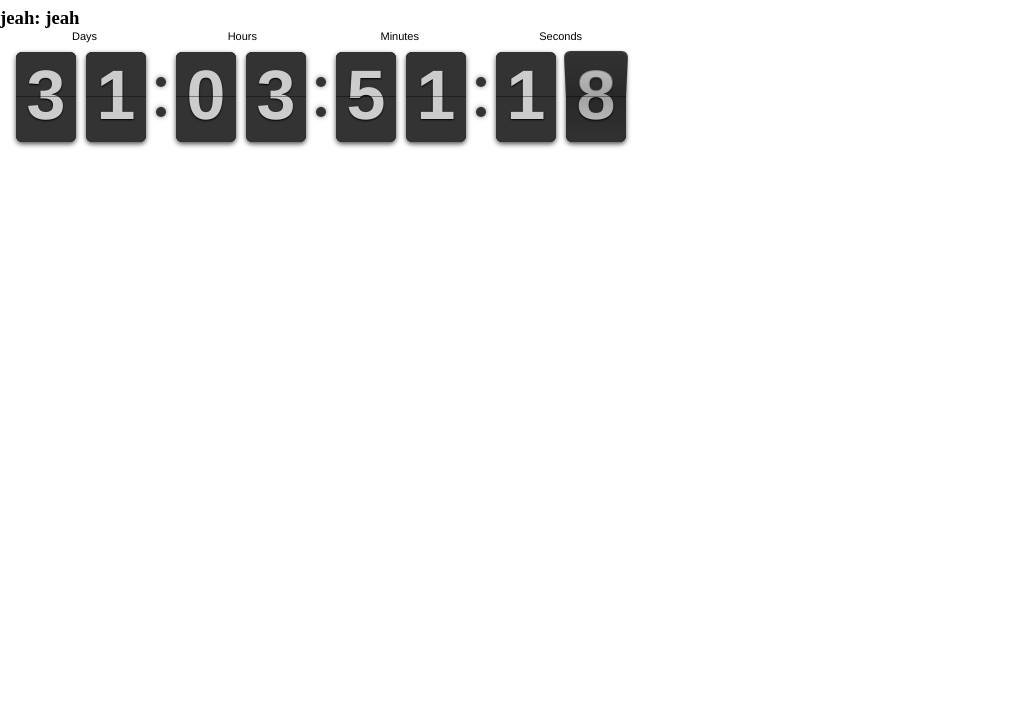
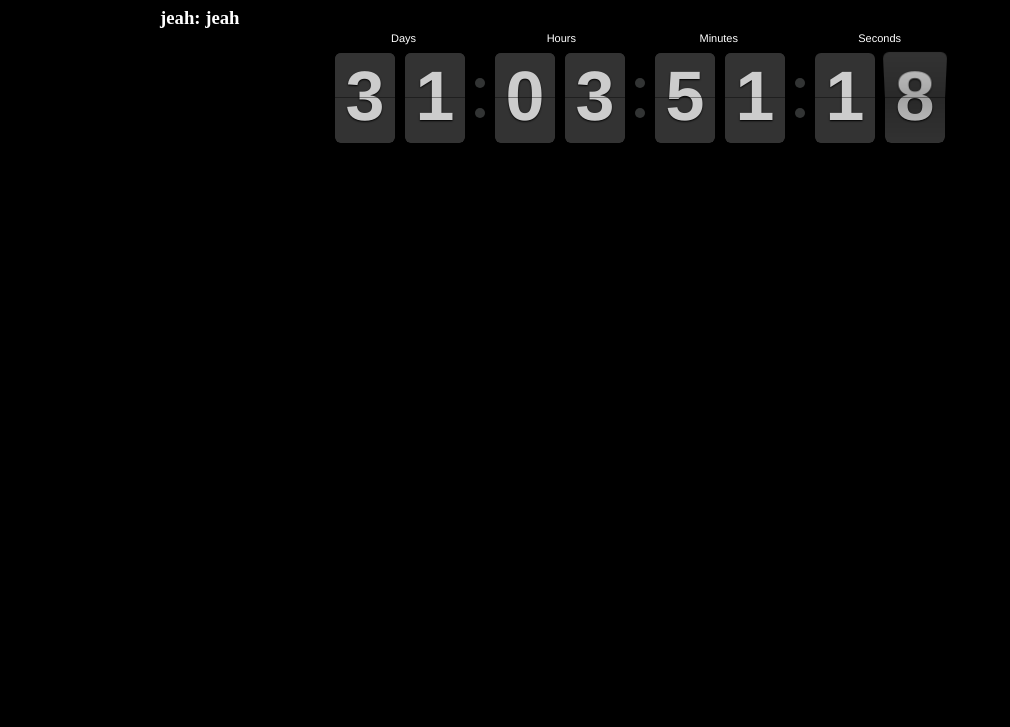
Before and after one commit to miro/talviolympicks, a website: page app/index.html in a window 1280 px wide. Shown: the part 73-800 px from the top of the page, without its empty margins (0-1010 px from the left). Drawn offline with nearby package versions, Linux system fonts and the light colour scheme; some packages are replaced by stand-ins of ours; files whose address does not match are found by name.

Commit message:
Add minor styling

```diff
--- a/app/index.html
+++ b/app/index.html
@@ -26,7 +26,7 @@
     <p class="browsehappy">You are using an <strong>outdated</strong> browser. Please <a href="http://browsehappy.com/">upgrade your browser</a> to improve your experience.</p>
     <![endif]-->
 
-    <div ui-view></div>
+    <div ui-view class="main-wrap"></div>
 
     <!-- In production use:
     <script src="//ajax.googleapis.com/ajax/libs/angularjs/x.x.x/angular.min.js"></script>
--- a/app/partials/landing.html
+++ b/app/partials/landing.html
@@ -1,10 +1,11 @@
 
-<div class="main-wrap" ng-controller="landingController">
+<div class="landing" ng-controller="landingController">
     <h1>Talviolympicks</h1>
     <h3>jeah: {{title}}</h3>
 
     <div class="countdown"></div>
 </div>
+
 
 
 <script>
--- a/app/styles/main.scss
+++ b/app/styles/main.scss
@@ -1 +1,28 @@
-h2 { color: red; }
+
+$black: #000;
+$white: #FFF;
+
+body {
+	background-color: $black;
+	color: $white;
+}
+
+.main-wrap {
+	width: 100%;
+	max-width: 960px;
+	display: block;
+
+	margin: 0 auto;
+}
+
+
+
+.countdown {
+	margin: 20px auto;
+	display: block;
+	max-width: 620px;
+
+	.flip-clock-label {
+		color: $white;
+	}
+}
```
Also changed, not shown: app/css/main.css.
